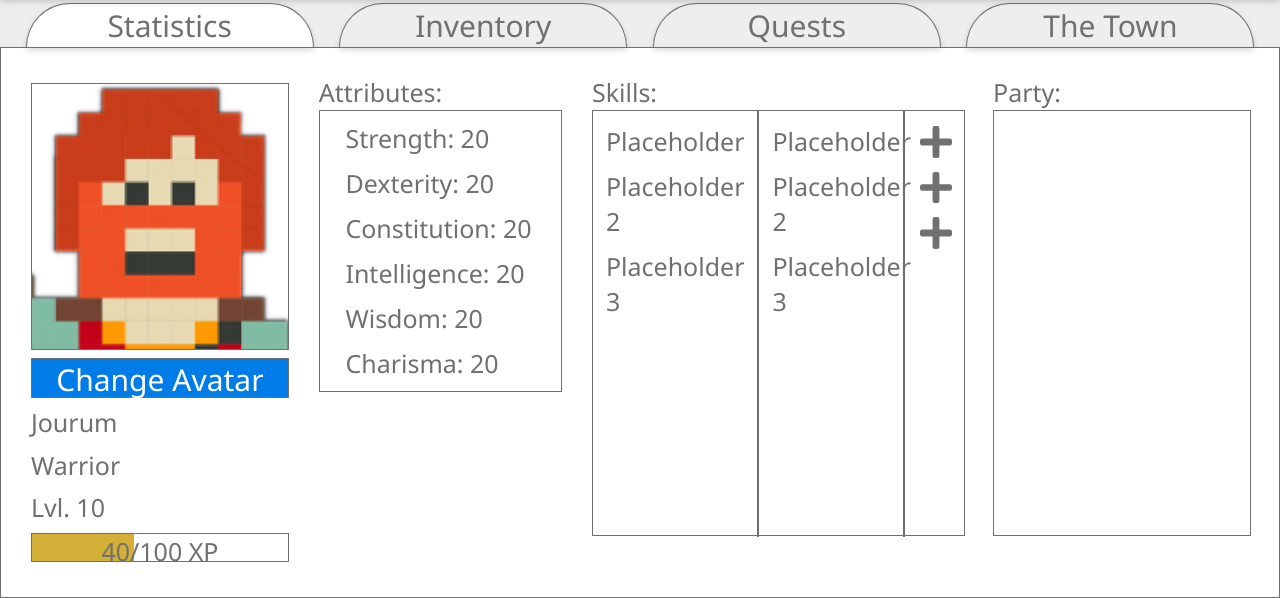
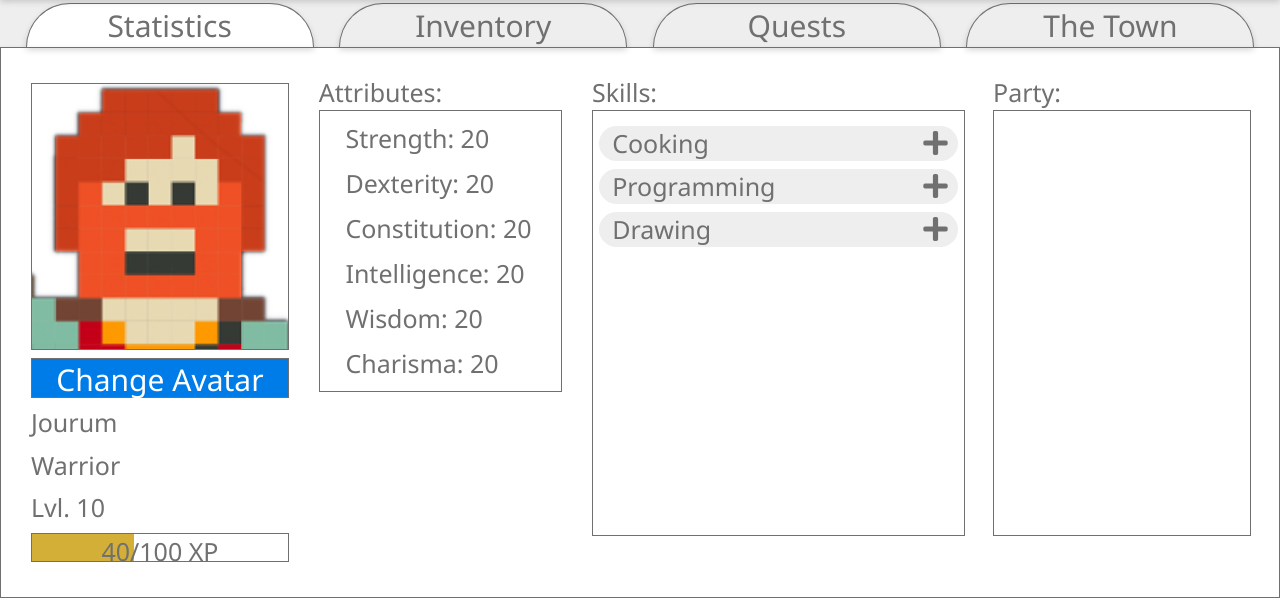
Before and after one commit to JatsaCantWin/QuestRiver, a PHP site: page /statistics in a window 1280 px wide. Shown: the part 203-801 px from the top of the page. Run offline with PHP 8.4, Linux system fonts and the light colour scheme; grey boxes are pictures that could not be loaded.

Commit message:
Small rework of statistics (skills) css

```diff
--- a/public/css/styleStatistics.css
+++ b/public/css/styleStatistics.css
@@ -221,50 +221,41 @@ body {
 
 .interface-skill-box {
     display: flex;
-    justify-content: flex-start;
-
     width: 29vw;
     height: 53vh;
     border: 1px solid #707070;
+    overflow-y: scroll;
 }
 
-.interface-skill-skillname {
-    display: flex;
-    flex-direction: column;
-
-    margin: 1vh;
-    width: 15vw;
+.interface-skill-box ul {
+    list-style: none;
+    margin: 0px;
+    padding: 0.5vw;
+    width: calc(100% - 1vw);
 }
 
-.interface-skill-level {
+.interface-skill-box li {
+    width: 100%;
     display: flex;
-    flex-direction: column;
-
-    margin: 1vh;
-    width: 10vw;
+    justify-content: space-between;
+    background: #eeeeee;
+    border-radius: 25px;
+    margin-top: 1vh;
 }
 
-.interface-skill-buttonsadd {
-    display: flex;
-    flex-direction: column;
-    align-content: center;
-
-    margin: 1vh;
-    height: 3.8vh;
-    width: 3.8vw;
+.interface-skill-box label {
+    margin-left: 1vw;
+    text-overflow: ellipsis;
+    overflow: hidden;
+    max-width: calc(100% - 4.5vw);
 }
 
-.interface-skill-label {
-    margin: 5px;
-}
+.interface-skill-box img {
+    align-self: center;
 
-.interface-skill-buttonadd {
-    margin: 7px;
-}
-
-.vertical-line {
-    height: 100%;
-    border: 1px solid #707070;
+    margin-right: 0.25vw;
+    height: 3vh;
+    width: 3vw;
 }
 
 .interface-party {
@@ -274,7 +265,6 @@ body {
 
 .interface-party-box {
     display: flex;
-    justify-content: flex-start;
 
     width: 20vw;
     height: 53vh;
--- a/public/views/statistics.html
+++ b/public/views/statistics.html
@@ -85,11 +85,11 @@
             <div class ="interface-skills">
                 <label>Skills:</label>
                 <div class = "interface-skill-box">
-                    <div class = "interface-skill-skillname"><label class = "interface-skill-label">Placeholder</label><label class = "interface-skill-label">Placeholder 2</label><label class = "interface-skill-label">Placeholder 3</label></div>
-                    <div class = "vertical-line"></div>
-                    <div class = "interface-skill-level"><label class = "interface-skill-label">Placeholder</label><label class = "interface-skill-label">Placeholder 2</label><label class = "interface-skill-label">Placeholder 3</label></div>
-                    <div class = "vertical-line"></div>
-                    <div class = "interface-skill-buttonsadd"><img class = "interface-skill-buttonadd" src="public/img/buttonadd.svg" alt="Add"><img class = "interface-skill-buttonadd" src="public/img/buttonadd.svg" alt="Add"><img class = "interface-skill-buttonadd" src="public/img/buttonadd.svg" alt="Add"></div>
+                    <ul>
+                        <li><label>Cooking</label><img src="public/img/buttonadd.svg" alt="Add"></li>
+                        <li><label>Programming</label><img src="public/img/buttonadd.svg" alt="Add"></li>
+                        <li><label>Drawing</label><img src="public/img/buttonadd.svg" alt="Add"></li>
+                    </ul>
                 </div>
             </div>
             <div class = "interface-party">
```
Also changed, not shown: 1 other file.
